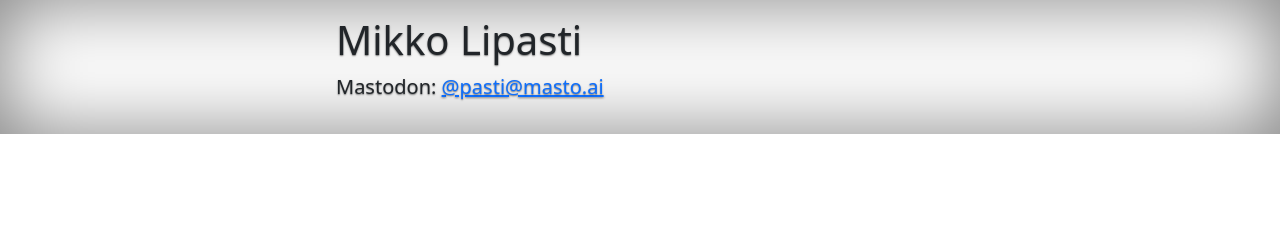
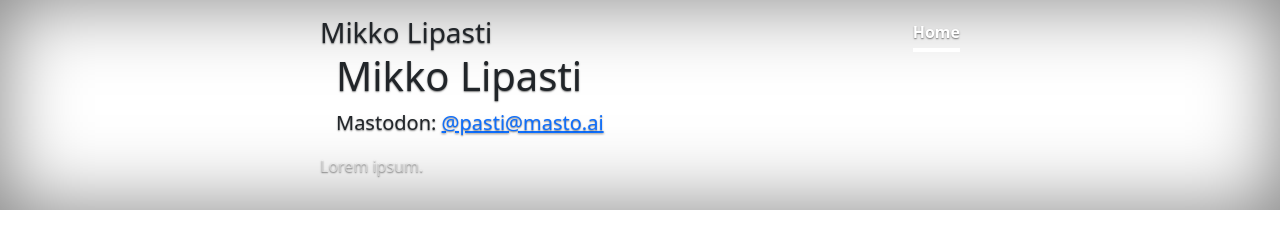
Before and after one commit to mikkolipasti/mikkolipasti.github.io, a plain HTML site: page index.html in a window 1280 px wide. Drawn offline with nearby package versions, Linux system fonts and the light colour scheme.

Commit message:
Update index.html

```diff
--- a/index.html
+++ b/index.html
@@ -9,10 +9,21 @@
   </head>
   <body>
     <div class="cover-container d-flex w-100 h-100 p-3 mx-auto flex-column">
+      <header class="mb-auto">
+        <div>
+          <h3 class="float-md-start mb-0">Mikko Lipasti</h3>
+          <nav class="nav nav-masthead justify-content-center float-md-end">
+            <a class="nav-link fw-bold py-1 px-0 active" aria-current="page" href="#">Home</a>
+          </nav>
+        </div>
+      </header>
       <main class="px-3">
         <h1>Mikko Lipasti</h1>
         <p class="lead">Mastodon: <a href="https://masto.ai/@pasti">@pasti@masto.ai</a>
       </main>
+      <footer class="mt-auto text-white-50">
+        <p>Lorem ipsum.</p>
+      </footer>
     </div>
     <script src="https://cdn.jsdelivr.net/npm/bootstrap@5.2.3/dist/js/bootstrap.bundle.min.js" integrity="sha384-kenU1KFdBIe4zVF0s0G1M5b4hcpxyD9F7jL+jjXkk+Q2h455rYXK/7HAuoJl+0I4" crossorigin="anonymous"></script>
   </body>
```
